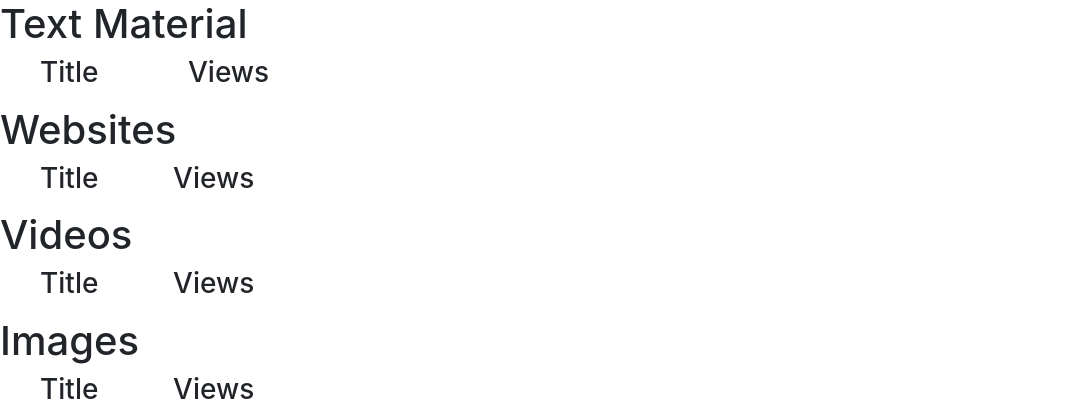
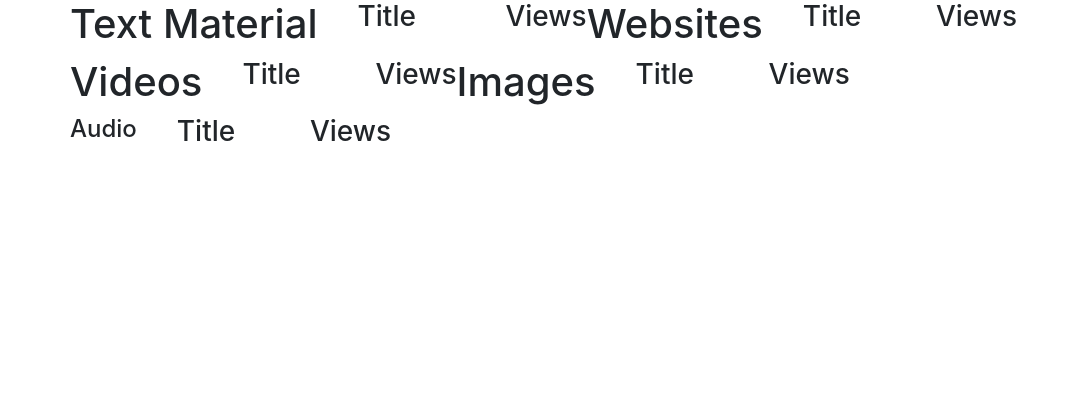
Before and after one commit to Legedith/lonely-runner, a Flask app: template templates/result.html in a window 1280 px wide. Shown: the top 420 px of the page, without its empty margins (0-1078 px from the left). Run offline with Flask 2, Linux system fonts and the light colour scheme; the template is opened without the code that fills it, so the values that code supplies are empty; some libraries are stand-ins or nearby versions.

Commit message:
added design

```diff
--- a/templates/result.html
+++ b/templates/result.html
@@ -1,6 +1,8 @@
 {% extends "layout.html" %}
 
 {% block body %}
+    <div class="container">
+        <div class="row">
             <h1>Text Material</h1>
             <ul>
             <h3>Title &nbsp; &nbsp;&nbsp;&nbsp;&nbsp;&nbsp;&nbsp;&nbsp;&nbsp; Views</h3>
@@ -19,6 +21,8 @@
                     </a>
                 {% endfor %}
             </ul>
+        </div>
+        <div class="row">
             <h1>Videos</h1>
             <ul>
             <h3>Title &nbsp; &nbsp;&nbsp;&nbsp;&nbsp;&nbsp;&nbsp; Views</h3>
@@ -37,6 +41,8 @@
                     </a>
                 {% endfor %}
             </ul>
+        </div>
+        <div class="row">
             <h4>Audio</h4>
             <ul>
             <h3>Title &nbsp; &nbsp;&nbsp;&nbsp;&nbsp;&nbsp;&nbsp; Views</h3>
@@ -46,6 +52,7 @@
                     </a>
                 {% endfor %}
             </ul>
+        </div>
 
 
 {% endblock %}
```
Lines whose indentation alone changed are shown as unchanged.
